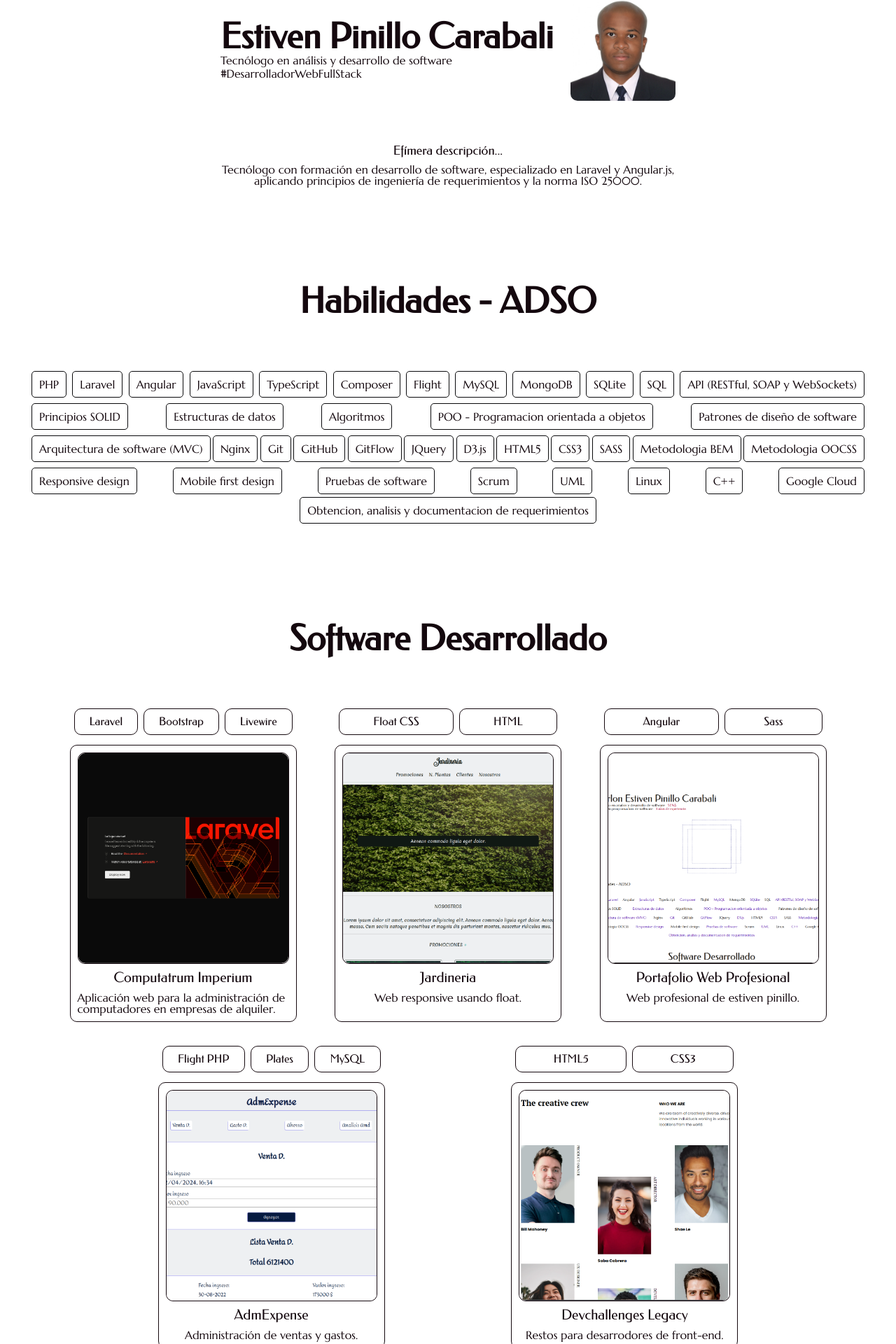
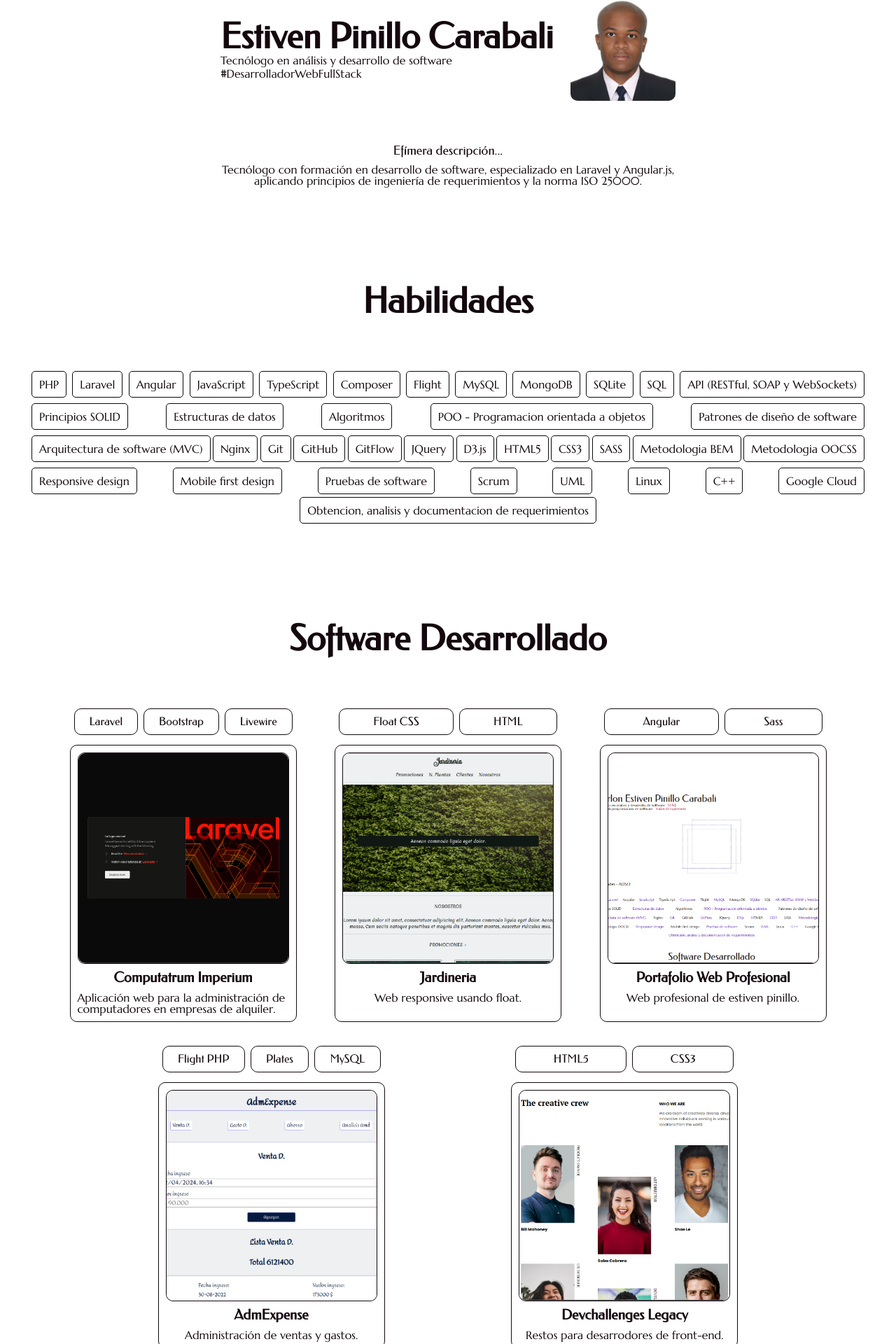
Before and after one commit to EstivenPinillo/estivenpinillo.dev, an Angular app: page / in a window 1280 px wide. Shown: the part 207-2127 px from the top of the page at 70% size. Built offline with nearby package versions, Linux system fonts and the light colour scheme.

Commit message:
feat: add font-weight of title

```diff
--- a/src/app/features/project/project.component.html
+++ b/src/app/features/project/project.component.html
@@ -11,7 +11,7 @@
                 <img class="img-soft object-fit-cover br-4" src="./assets/project/computatrum/computatrum.png" alt="">
             </div>
             <div class="project-detalle">
-                <h2 class="project-header federo mb-1">Computatrum Imperium</h2>
+                <h2 class="project-header federo mb-1 font-bold">Computatrum Imperium</h2>
                 <p class="marcellus">Aplicación web para la administración de computadores en empresas de alquiler.</p>
             </div>
         </section>
@@ -27,7 +27,7 @@
                 <img class="img-soft object-fit-cover br-4" src="./assets/project/jardineria/img/screempage.png" alt="">
             </div>
             <div class="project-detalle">
-                <h2 class="project-header federo mb-1">Jardineria</h2>
+                <h2 class="project-header federo mb-1 font-bold">Jardineria</h2>
                 <p class="marcellus">Web responsive usando float.</p>
             </div>
         </section>
@@ -43,7 +43,7 @@
                 <img class="img-soft object-fit-cover br-4" src="./assets/project/portafolio/portafolio.png" alt="">
             </div>
             <div class="project-detalle">
-                <h2 class="project-header federo mb-1">Portafolio Web Profesional</h2>
+                <h2 class="project-header federo mb-1 font-bold">Portafolio Web Profesional</h2>
                 <p class="marcellus">Web profesional de estiven pinillo.</p>
             </div>
         </section>
@@ -60,7 +60,7 @@
                 <img class="img-soft object-fit-cover br-4" src="./assets/project/admexpense/admexpense.png" alt="">
             </div>
             <div class="project-detalle">
-                <h2 class="project-header federo mb-1">AdmExpense</h2>
+                <h2 class="project-header federo mb-1 font-bold">AdmExpense</h2>
                 <p class="marcellus">Administración de ventas y gastos.</p>
             </div>
         </section>
@@ -76,7 +76,7 @@
                 <img class="img-soft object-fit-cover br-4" src="./assets/project/myteampage/teampage.png" alt="">
             </div>
             <div class="project-detalle">
-                <h2 class="project-header federo mb-1">Devchallenges Legacy</h2>
+                <h2 class="project-header federo mb-1 font-bold">Devchallenges Legacy</h2>
                 <p class="marcellus">Restos para desarrodores de front-end.</p>
             </div>
         </section>
--- a/src/app/features/skills/skills.component.html
+++ b/src/app/features/skills/skills.component.html
@@ -1,7 +1,7 @@
 <section class="section-skills mt-14">
     <header class="federo skills-head fz-5rem">
         <h2>
-            Habilidades - ADSO
+            Habilidades
         </h2>
     </header>
     <ul class="skills mt-7">
```
